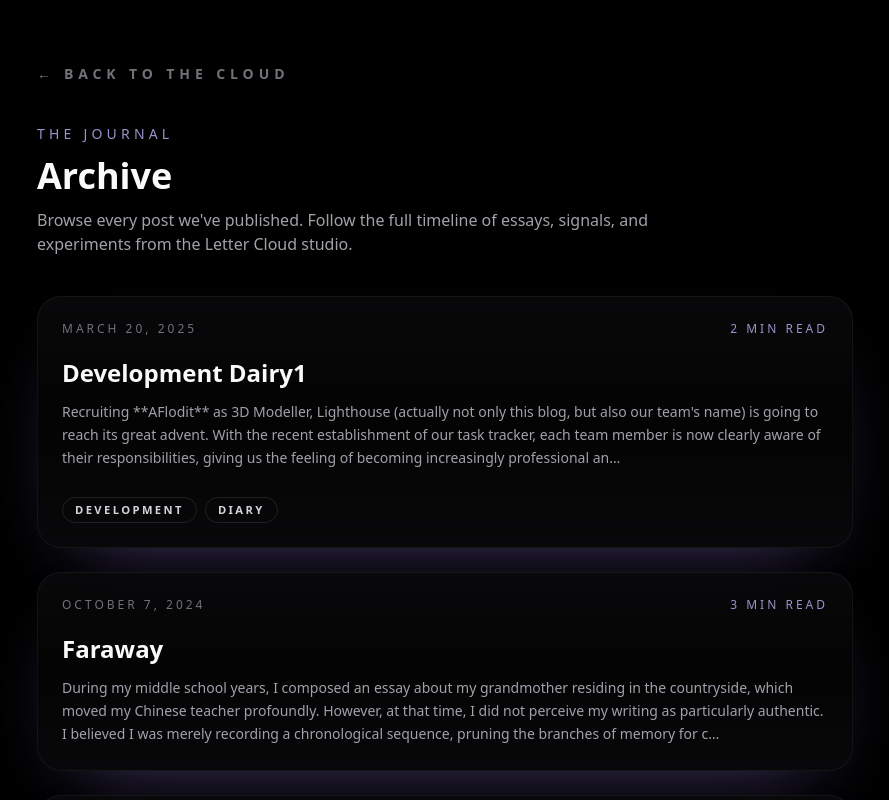
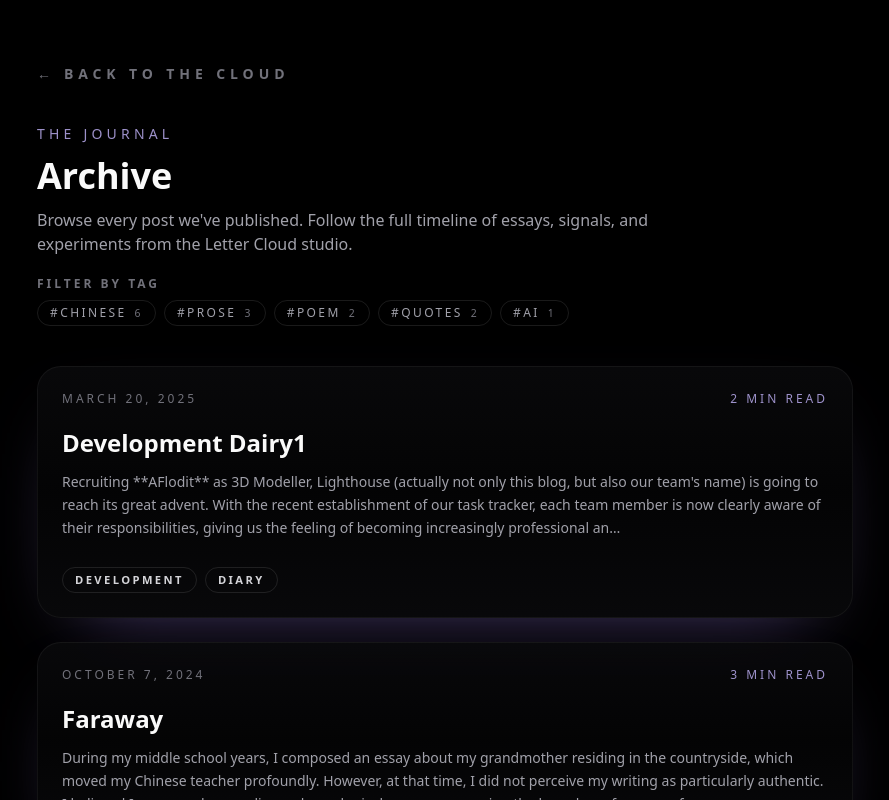
Before and after one commit to A1yCE005/Blog_Alpha, a Next.js app: page /archive in a window 1280 px wide. Shown: the top 800 px of the page, without its empty margins (195-1084 px from the left). Built offline with nearby package versions, Linux system fonts and the light colour scheme.

Commit message:
Add archive tag filter for top tags

```diff
--- a/app/archive/ArchivePageContent.tsx
+++ b/app/archive/ArchivePageContent.tsx
@@ -1,11 +1,16 @@
 "use client";
 
 import Link from "next/link";
-import type { MouseEvent, ReactNode } from "react";
+import { useMemo, useState, type MouseEvent, type ReactNode } from "react";
 
 import { PostCard } from "@/components/PostCard";
 import type { PostSummary } from "@/lib/posts";
 import { usePageTransition } from "@/hooks/usePageTransition";
+
+type TagSummary = {
+  name: string;
+  count: number;
+};
 
 type ArchivePageContentProps = {
   posts: PostSummary[];
@@ -15,6 +20,7 @@ type ArchivePageContentProps = {
   hasNext: boolean;
   previousHref: string;
   nextHref: string;
+  topTags: TagSummary[];
 };
 
 type PaginationButtonProps = {
@@ -74,10 +80,37 @@ export function ArchivePageContent({
   hasNext,
   previousHref,
   nextHref,
+  topTags,
 }: ArchivePageContentProps) {
   const resetKey = `archive:${page}`;
   const { isTransitioning, handleLinkClick } = usePageTransition(resetKey);
   const isInteractive = !isTransitioning;
+
+  const [selectedTag, setSelectedTag] = useState<string | null>(null);
+
+  const filteredPosts = useMemo(() => {
+    if (!selectedTag) {
+      return posts;
+    }
+    return posts.filter((post) => post.tags.includes(selectedTag));
+  }, [posts, selectedTag]);
+
+  const toggleTag = (tag: string) => {
+    if (!isInteractive) {
+      return;
+    }
+    setSelectedTag((current) => (current === tag ? null : tag));
+  };
+
+  const clearFilter = () => {
+    if (!isInteractive) {
+      return;
+    }
+    setSelectedTag(null);
+  };
+
+  const hasFilters = topTags.length > 0;
+  const showEmptyState = filteredPosts.length === 0;
 
   const archiveLinkSearch = new URLSearchParams({ from: "archive" });
   if (page > 1) {
@@ -120,11 +153,49 @@ export function ArchivePageContent({
             <p className="max-w-2xl text-sm text-zinc-400 sm:text-base">
               Browse every post we&apos;ve published. Follow the full timeline of essays, signals, and experiments from the Letter Cloud studio.
             </p>
+            {hasFilters && (
+              <div className="mt-2 flex flex-col gap-2">
+                <span className="text-xs font-semibold uppercase tracking-[0.25em] text-zinc-500">Filter by tag</span>
+                <div className="flex flex-wrap gap-2">
+                  {topTags.map((tag) => {
+                    const isActive = selectedTag === tag.name;
+                    return (
+                      <button
+                        key={tag.name}
+                        type="button"
+                        onClick={() => toggleTag(tag.name)}
+                        disabled={!isInteractive}
+                        className={`inline-flex items-center gap-2 rounded-full border px-3 py-1 text-xs font-medium uppercase tracking-[0.2em] transition-colors duration-200 focus:outline-none focus-visible:ring-2 focus-visible:ring-violet-400/80 focus-visible:ring-offset-2 focus-visible:ring-offset-black ${
+                          isActive
+                            ? "border-violet-400/80 bg-violet-500/10 text-violet-200"
+                            : "border-white/10 text-zinc-400 hover:border-violet-400/60 hover:text-violet-200"
+                        } ${!isInteractive ? "cursor-not-allowed opacity-60" : ""}`}
+                      >
+                        <span>#{tag.name}</span>
+                        <span className="text-[0.65rem] text-zinc-500">{tag.count}</span>
+                      </button>
+                    );
+                  })}
+                  {selectedTag && (
+                    <button
+                      type="button"
+                      onClick={clearFilter}
+                      disabled={!isInteractive}
+                      className={`inline-flex items-center rounded-full border border-white/10 px-3 py-1 text-xs font-medium uppercase tracking-[0.2em] text-zinc-500 transition-colors duration-200 hover:border-zinc-400/60 hover:text-zinc-200 focus:outline-none focus-visible:ring-2 focus-visible:ring-violet-400/80 focus-visible:ring-offset-2 focus-visible:ring-offset-black ${
+                        !isInteractive ? "cursor-not-allowed opacity-60" : ""
+                      }`}
+                    >
+                      Clear
+                    </button>
+                  )}
+                </div>
+              </div>
+            )}
           </header>
 
-          {posts.length > 0 ? (
+          {!showEmptyState ? (
             <div className="flex flex-col gap-6">
-              {posts.map((post) => {
+              {filteredPosts.map((post) => {
                 const postHref = buildPostHref(post.slug);
                 return (
                   <PostCard
@@ -139,9 +210,15 @@ export function ArchivePageContent({
             </div>
           ) : (
             <div className="flex flex-col items-center gap-3 rounded-3xl border border-dashed border-white/10 bg-zinc-950/50 p-12 text-center text-sm text-zinc-400">
-              <p>
-                No posts found yet. Drop a markdown file into <code>content/posts</code> to get started.
-              </p>
+              {selectedTag ? (
+                <p>
+                  No posts found for <span className="font-semibold text-zinc-200">#{selectedTag}</span> on this page.
+                </p>
+              ) : (
+                <p>
+                  No posts found yet. Drop a markdown file into <code>content/posts</code> to get started.
+                </p>
+              )}
             </div>
           )}
 
--- a/app/archive/page.tsx
+++ b/app/archive/page.tsx
@@ -2,9 +2,38 @@ import type { Metadata } from "next";
 import { notFound } from "next/navigation";
 
 import { getAllPosts } from "@/lib/posts";
+import type { PostSummary } from "@/lib/posts";
 import { ArchivePageContent } from "./ArchivePageContent";
 
 const POSTS_PER_PAGE = 10;
+
+type TagSummary = {
+  name: string;
+  count: number;
+};
+
+function getTopTags(posts: PostSummary[], limit = 5): TagSummary[] {
+  const tagCounts = new Map<string, number>();
+
+  for (const post of posts) {
+    for (const tag of post.tags) {
+      const normalized = tag.trim();
+      if (!normalized) continue;
+      tagCounts.set(normalized, (tagCounts.get(normalized) ?? 0) + 1);
+    }
+  }
+
+  return Array.from(tagCounts.entries())
+    .sort((a, b) => {
+      const countDifference = b[1] - a[1];
+      if (countDifference !== 0) {
+        return countDifference;
+      }
+      return a[0].localeCompare(b[0]);
+    })
+    .slice(0, limit)
+    .map(([name, count]) => ({ name, count }));
+}
 
 export const metadata: Metadata = {
   title: "Archive · Lighthouse",
@@ -40,6 +69,7 @@ export default async function ArchivePage({ searchParams }: PageProps) {
   }
 
   const posts = await getAllPosts();
+  const topTags = getTopTags(posts);
   const totalPages = Math.ceil(posts.length / POSTS_PER_PAGE);
   const lastPage = Math.max(totalPages, 1);
 
@@ -66,6 +96,7 @@ export default async function ArchivePage({ searchParams }: PageProps) {
       hasNext={hasNext}
       previousHref={previousHref}
       nextHref={nextHref}
+      topTags={topTags}
     />
   );
 }
```
